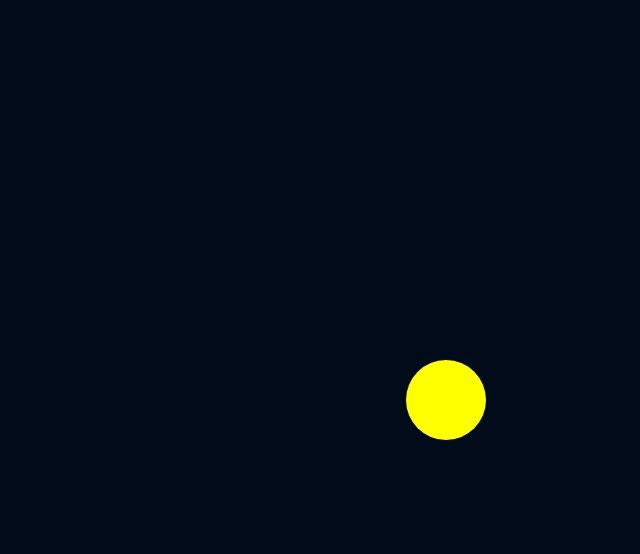
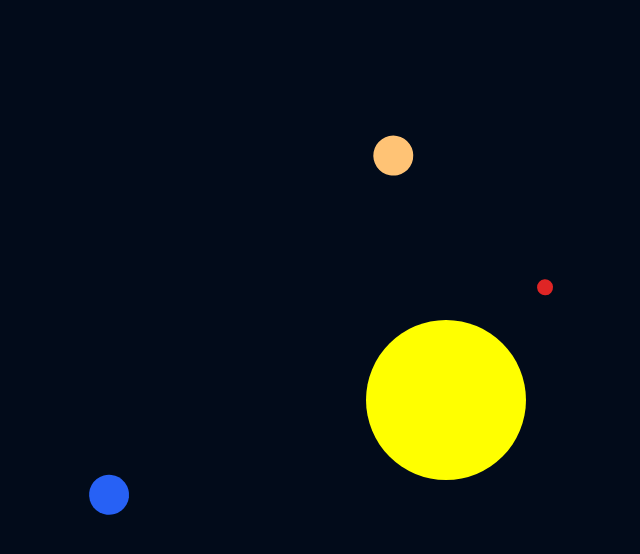
Before and after one commit to pedroperezsaez/sistemaSolar, a website built with Vite: page index.html in a window 1280 px wide. Shown: the whole page, without its empty margins (194-834 px from the left). Built offline with nearby package versions, Linux system fonts and the light colour scheme.

Commit message:
algunos planetas hechos

```diff
--- a/src/main.js
+++ b/src/main.js
@@ -10,27 +10,70 @@ canvas.height = innerHeight;
 
 
 let angulo = 0;
-
+let anguloMercurio= 0;
+let anguloTierra = 10;
+let anguloVenus = 0;
 function animar(){
 ctx.fillStyle ='#020b1a';
 ctx.fillRect(0, 0, canvas.width, canvas.height);
 
 draw()
+anguloMercurio= anguloMercurio + 0.04
+ anguloTierra = anguloTierra + 0.04
+ anguloVenus = anguloVenus + 0.01
+  requestAnimationFrame(animar);
 
-  angulo = angulo + 0.01;
-  requestAnimationFrame(animar);
+}
+function dibujarVenus(){
+  ctx.save()
+  ctx.translate(centrox,centroy)
+  ctx.rotate(anguloVenus)
+  ctx.beginPath()
+  ctx.arc(250,0,20,0,10)
+  ctx.strokeStyle = "white";
+  ctx.fillStyle='#FFC375';
+  ctx.fill()
+  ctx.restore()
+}
+function dibujarTierra(){
+ctx.save()
+ctx.translate(centrox,centroy);
+  ctx.rotate(anguloTierra)
+  ctx.beginPath();
+  ctx.arc(350,0,20,0,10)
+  ctx.fillStyle='#2761F5'
+  ctx.fill()
+  ctx.restore()
 }
 
+function dibujarMercurio(){
+ ctx.save
+  ctx.translate(centrox,centroy);
+  ctx.rotate(anguloMercurio)
+  ctx.beginPath();
+  ctx.arc(150,0,8,0,10)
+  ctx.fillStyle = '#df2525';
+  ctx.fill()
+  ctx.restore();
 
+}
 function dibujarSol(){
+  ctx.save()
     ctx.beginPath();
-  ctx.arc(centrox, centroy, 40, 0, 10);
+  ctx.arc(centrox, centroy, 80, 0, 10);
   ctx.fillStyle = 'yellow';
   ctx.fill();
+  ctx.restore()
 }
 function draw(){
+   ctx.save()
+dibujarSol();
+dibujarMercurio();
 
-dibujarSol();
+dibujarTierra();
+dibujarVenus();
+
+ ctx.restore()
 
 }
 
--- a/src/style.css
+++ b/src/style.css
@@ -6,6 +6,6 @@ body, html {
 overflow: hidden;}
   canvas {
 
-  width: 100vw;
-  height: 100vh;
+  width: 100%;
+    height: 100%;
 }
```
